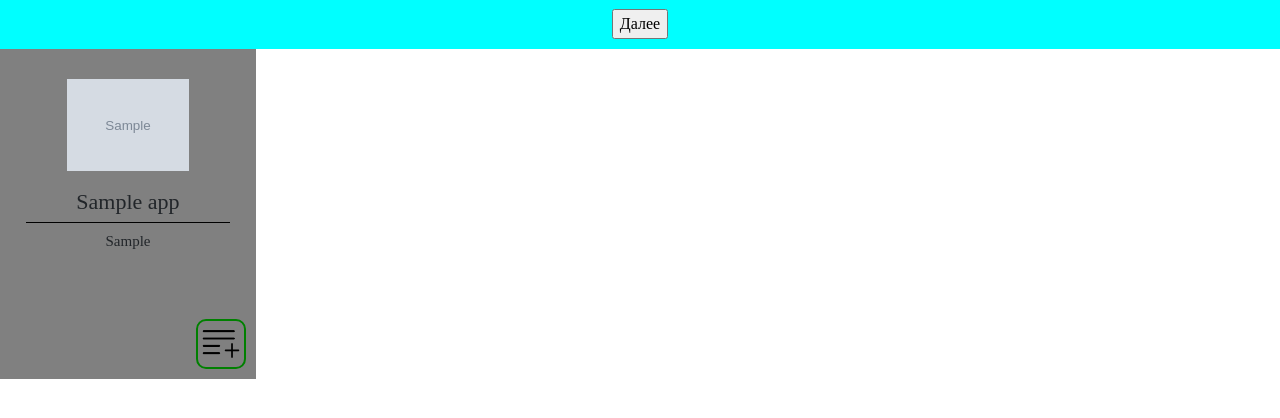
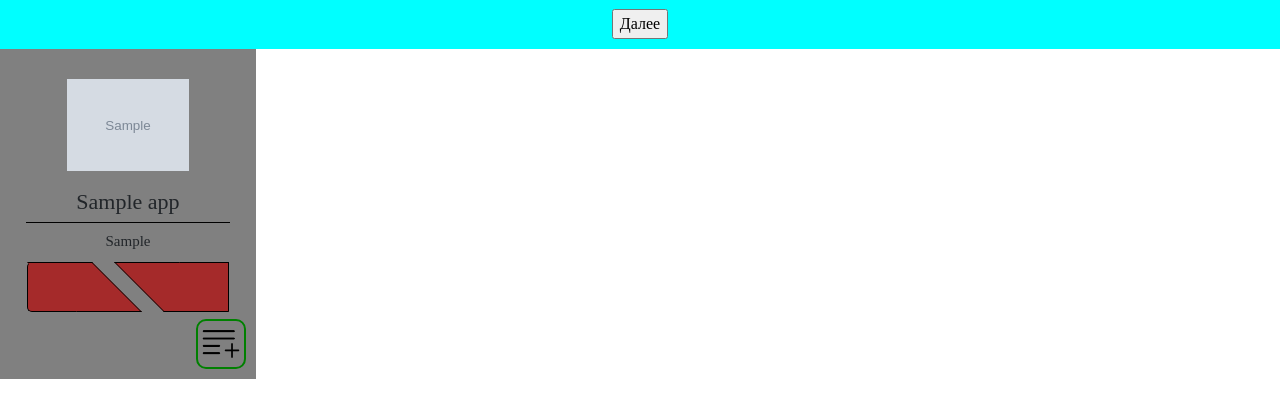
Before and after one commit to ForgedWithLove/OlympusPC, a Django app: page /configurator/assemble/auto/apps in a window 1280 px wide. Shown: the part 91-509 px from the top of the page. Run offline with Django 5.2, Linux system fonts and the light colour scheme; tables that the repository leaves empty hold one stand-in row (values such as "Sample post"); grey boxes marked "Sample" are stand-in pictures; parts of the project's set-up code (start-up, migrations or seed data) failed here and were passed over; some web fonts are replaced.

Commit message:
Safe copy 1

```diff
--- a/backend/pc_configurator/templates/select_apps.html
+++ b/backend/pc_configurator/templates/select_apps.html
@@ -24,7 +24,16 @@
                                 </div>
                             </div>
                             <div class="centered" style="width: 100%; height: calc(60% - 110px);">
-
+                                <div style="display: flex; align-items: center; justify-content: space-around;">
+                                    <div style="display: flex; align-items: center; position: relative; left: 24px;">
+                                        <div style="background-color: brown; height: 50px; width: 60px; border: 1px solid black; border-right: none; border-top-left-radius: 5px; border-bottom-left-radius: 5px;"></div>
+                                        <div style="background-color: brown; height: 50px; width: 65px; transform: skew(45deg); position: relative; left: -35px; border: 1px solid black; border-left: none;"></div>
+                                    </div>
+                                    <div style="display: flex; align-items: center; justify-content: flex-end; position: relative; left: -24px;">
+                                        <div style="background-color: brown; height: 50px; width: 65px; transform: skew(45deg); position: relative; right: -35px; border: 1px solid black; border-right: none;"></div>
+                                        <div style="background-color: brown; height: 50px; width: 60px; border: 1px solid black; border-left: none;"></div>
+                                    </div>
+                                </div>
                             </div>
                             <div style="width: 100%; height: 58px; display: flex; align-items: center; justify-content: flex-end; position: relative; bottom: 16px; right: 10px;">
                                 <input type="checkbox" class="app_checkbox" name="id" value="{{ app.id }}">
```
